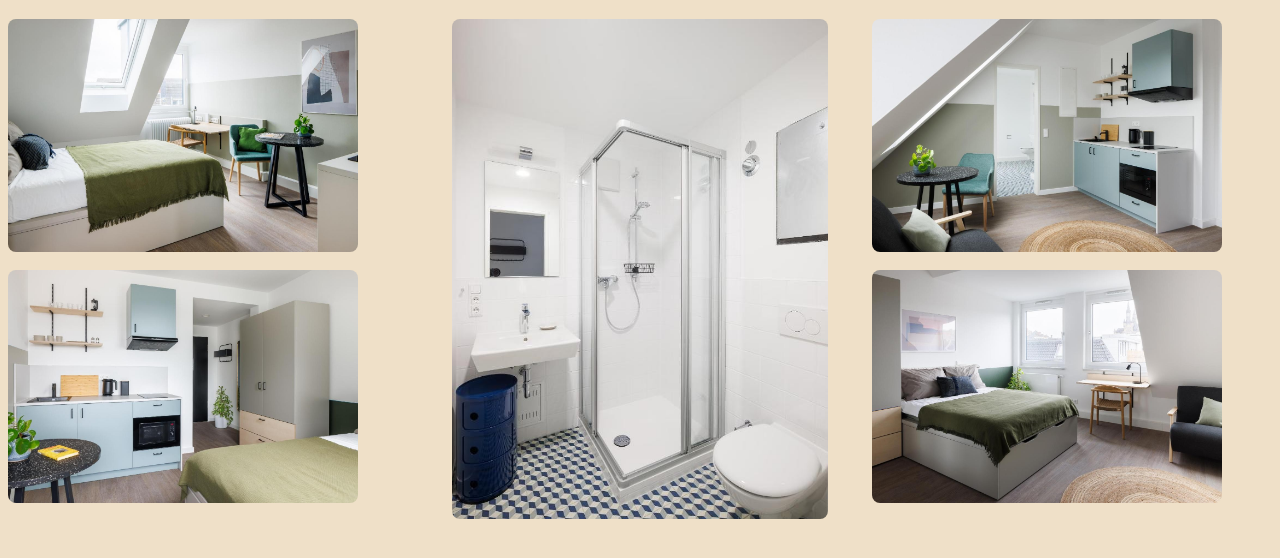
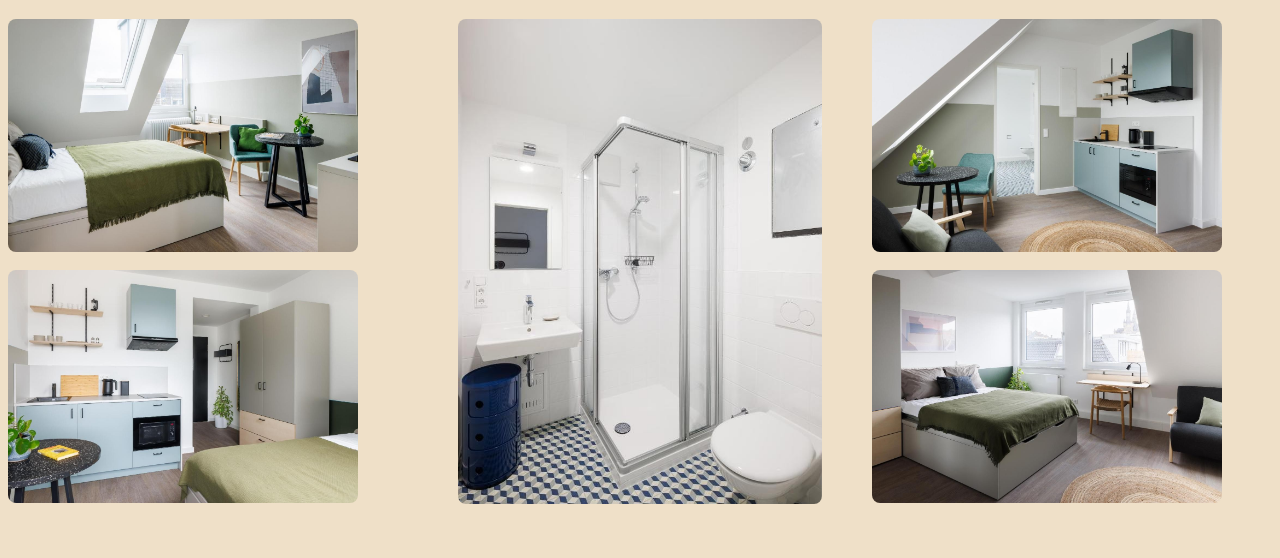
Before and after one commit to ElinDillen/poha, a plain HTML site: page index.html in a window 1280 px wide. Shown: the part 62-620 px from the top of the page. Drawn offline with Linux system fonts and the light colour scheme.

Commit message:
image alignment

```diff
--- a/styles.css
+++ b/styles.css
@@ -27,6 +27,6 @@ img {
     width: 400px;
 }
 .middle img {
-    height: 500px;
+    height: 485px;
     width: auto;
 }
```
